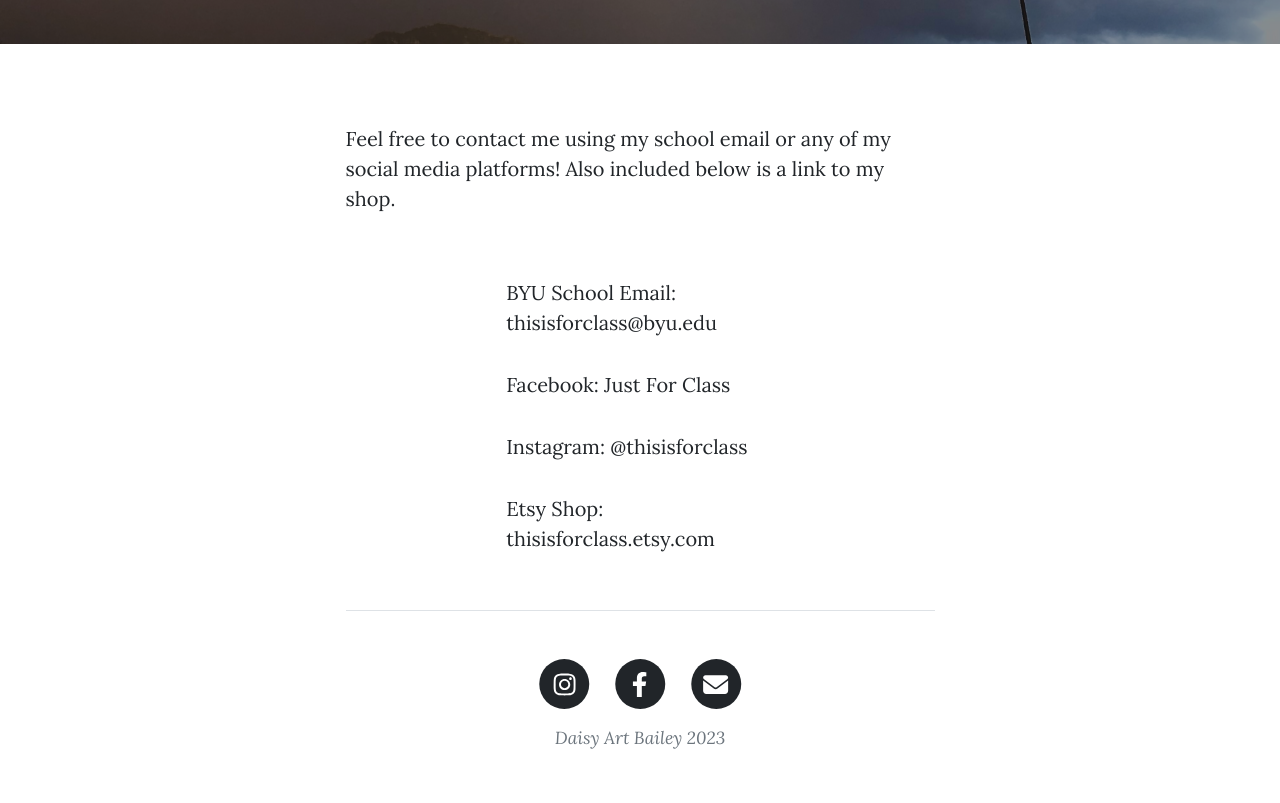
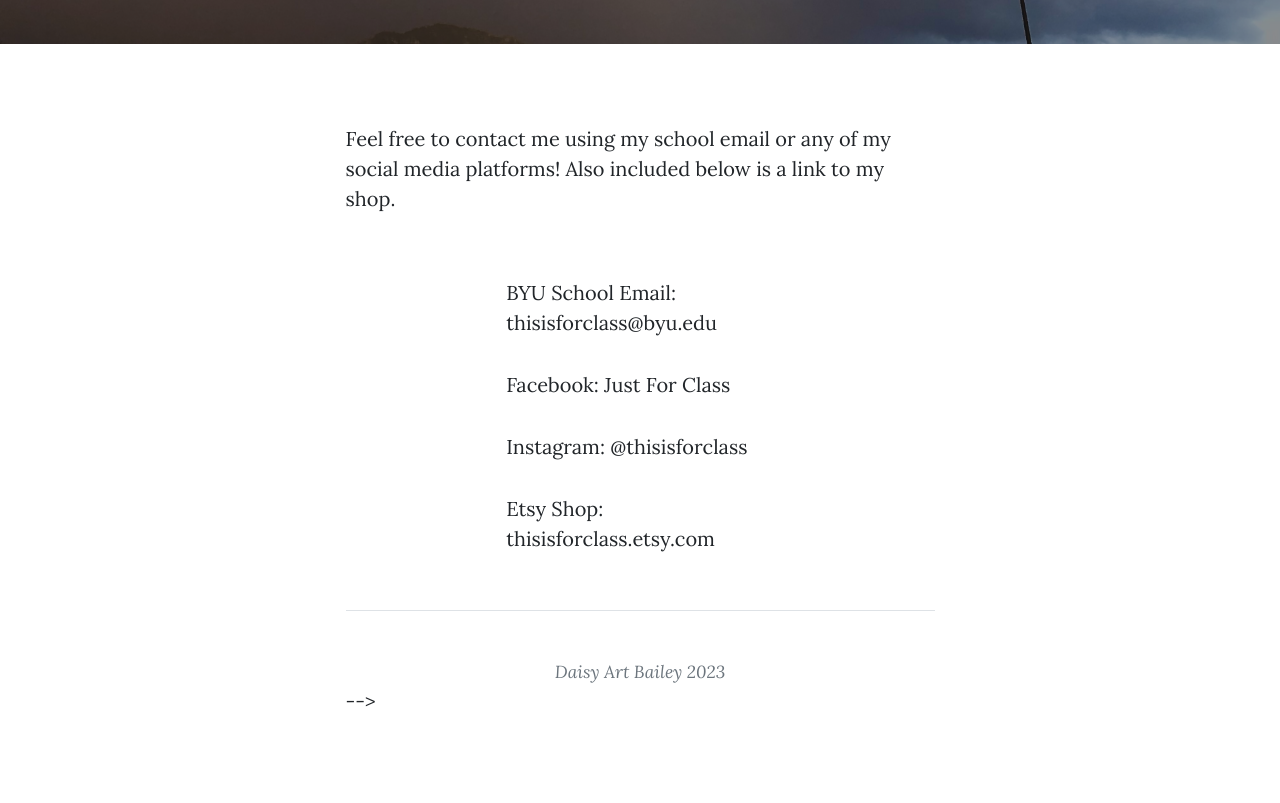
Before and after one commit to daisyartb19/daisyartb19.github.io, a plain HTML site: page contact.html in a window 1280 px wide. Shown: the part 488-1291 px from the top of the page. Drawn offline with nearby package versions, Linux system fonts and the light colour scheme.

Commit message:
Update contact.html

```diff
--- a/contact.html
+++ b/contact.html
@@ -67,36 +67,7 @@
                         </main>
         <!-- Footer-->
         <footer class="border-top">
-            <div class="container px-4 px-lg-5">
-                <div class="row gx-4 gx-lg-5 justify-content-center">
-                    <div class="col-md-10 col-lg-8 col-xl-7">
-                        <ul class="list-inline text-center">
-                            <li class="list-inline-item">
-                                <a href="#!">
-                                    <span class="fa-stack fa-lg">
-                                        <i class="fas fa-circle fa-stack-2x"></i>
-                                        <i class="fab fa-instagram fa-stack-1x fa-inverse"></i>
-                                    </span>
-                                </a>
-                            </li>
-                            <li class="list-inline-item">
-                                <a href="#!">
-                                    <span class="fa-stack fa-lg">
-                                        <i class="fas fa-circle fa-stack-2x"></i>
-                                        <i class="fab fa-facebook-f fa-stack-1x fa-inverse"></i>
-                                    </span>
-                                </a>
-                            </li>
-                            <li class="list-inline-item">
-                                <a href="#!">
-                                    <span class="fa-stack fa-lg">
-                                        <i class="fas fa-circle fa-stack-2x"></i>
-                                        <i class="fa fa-envelope fa-stack-1x fa-inverse"></i>
-                                    </span>
-                                </a>
-                            </li>
-                        </ul>
-                        <div class="small text-center text-muted fst-italic">Daisy Art Bailey 2023</div>
+                        <div class="small text-center text-muted fst-italic">Daisy Art Bailey 2023</div> -->
                     </div>
                 </div>
             </div>
```
